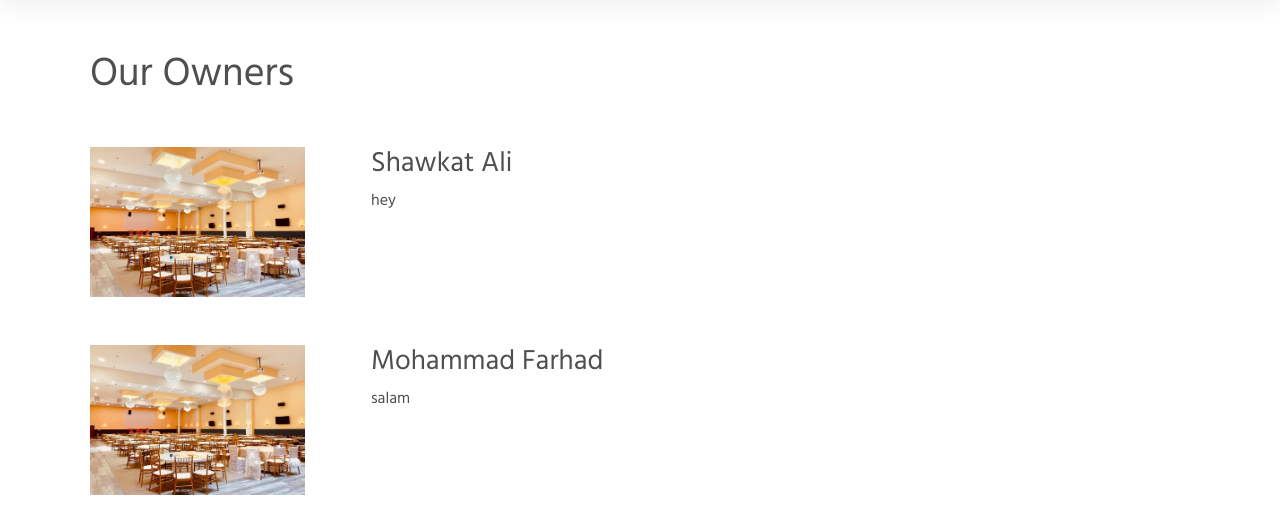
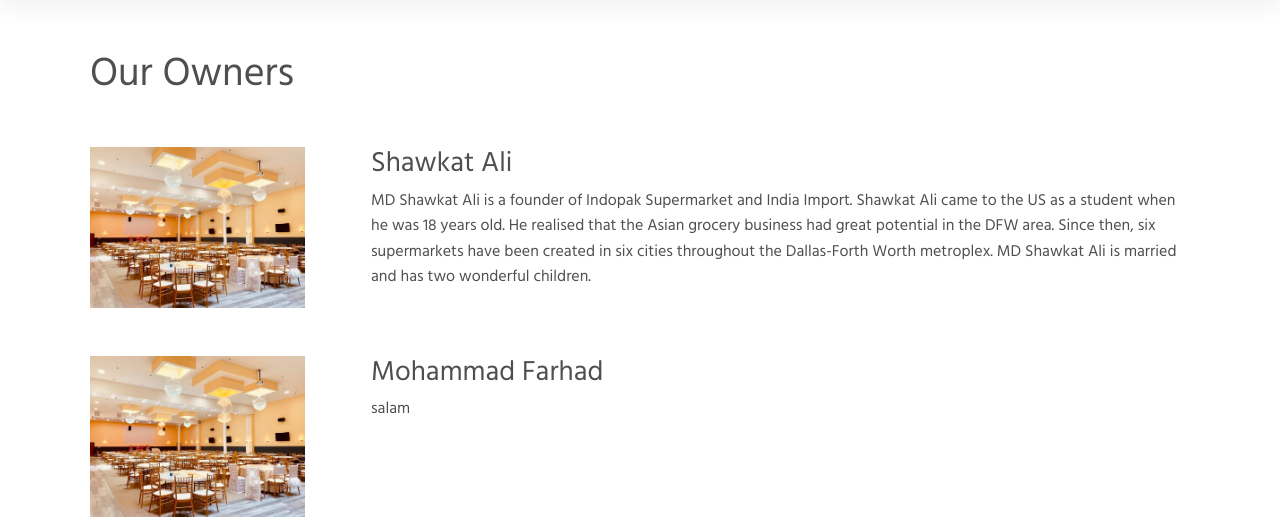
Before and after one commit to raiskazi/indopak-website, a Flask app: page /about in a window 1280 px wide. Shown: the part 92-623 px from the top of the page. Run offline with Flask 2, Linux system fonts and the light colour scheme; some libraries are stand-ins or nearby versions.

Commit message:
Shawkat life

```diff
--- a/templates/about.html
+++ b/templates/about.html
@@ -7,17 +7,20 @@
 
     <div class="row mt-5">
         <div class="col-md-3">
-            <img src="{{url_for('static', filename='images/banquet.jpeg')}}" height = "150" width = "215">
+            <img src="{{url_for('static', filename='images/banquet.jpeg')}}" height = "150" width = "215" class= "img-fluid">
         </div>
         <div class="col-md-9">
             <h3> Shawkat Ali</h3>
-            <p> hey</p>
+            <p> MD Shawkat Ali is a founder of Indopak Supermarket and India Import. Shawkat Ali came to the US as a student when he was 18 years old.
+                He realised that the Asian grocery business had great potential in the DFW area. Since then, six supermarkets have been created in six cities
+                throughout the Dallas-Forth Worth metroplex. MD Shawkat Ali is married and has two wonderful children.
+            </p>
         </div>
     </div>
 
     <div class="row mt-5">
         <div class="col-md-3">
-            <img src="{{url_for('static', filename='images/banquet.jpeg')}}" height = "150" width = "215">
+            <img src="{{url_for('static', filename='images/banquet.jpeg')}}" height = "150" width = "215" class= "img-fluid">
         </div>
         <div class="col-md-9">
             <h3> Mohammad Farhad</h3>
```
